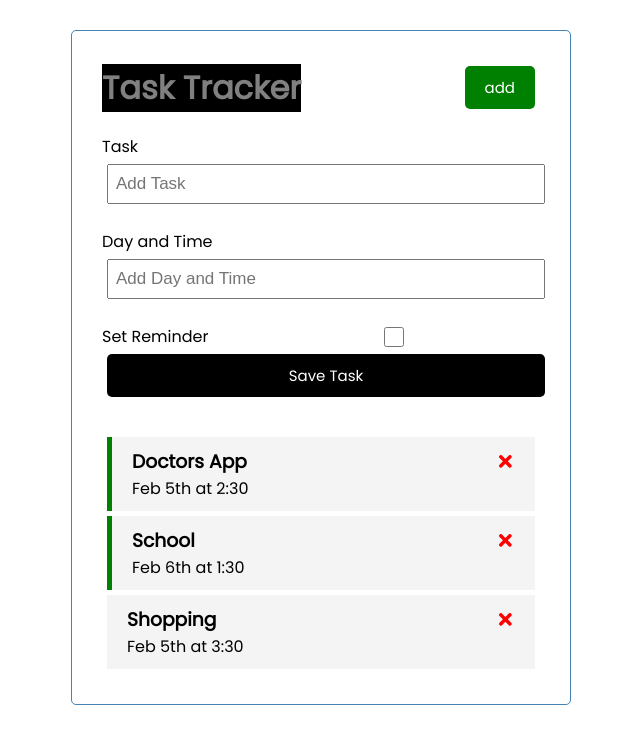
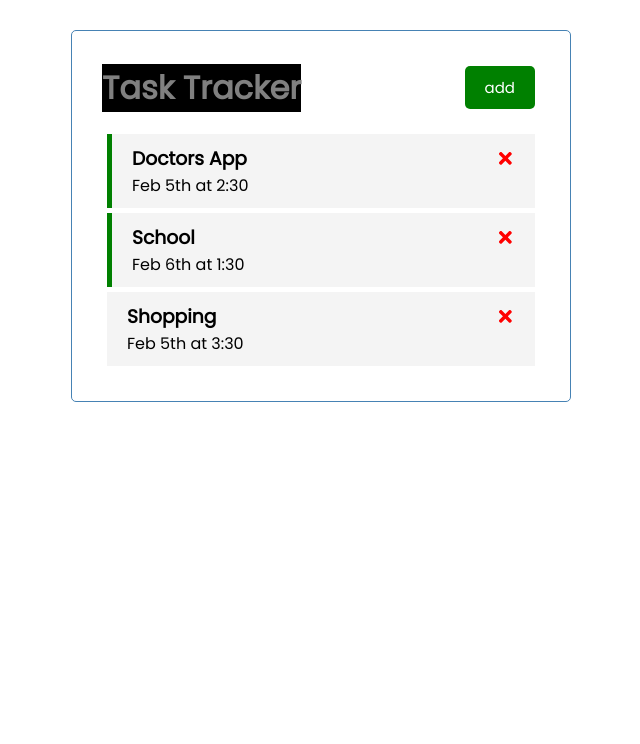
Before and after one commit to KWLON/ReactTutorial, a React (Create React App) app: page / in a window 1280 px wide. Shown: the top 744 px of the page, without its empty margins (319-959 px from the left). Built offline with nearby package versions, Linux system fonts and the light colour scheme.

Commit message:
showAddTaskState

```diff
--- a/src/App.js
+++ b/src/App.js
@@ -6,6 +6,7 @@ import Tasks from "./components/Tasks";
 import AddTask from "./components/AddTask";
 
 export default function App() {
+  const [showAddTask, setShowAddTask] = useState(false);
   const [tasks, setTasks] = useState([
     {
       id: 1,
@@ -48,7 +49,7 @@ export default function App() {
   return (
     <div className="container">
       <Header />
-      <AddTask onAdd={addTask} />
+      {showAddTask && <AddTask onAdd={addTask} />}
       {tasks.length > 0 ? (
         <Tasks tasks={tasks} onDelete={deleteTask} onToggle={toggleReminder} />
       ) : (
```
